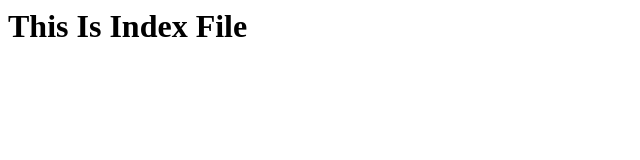
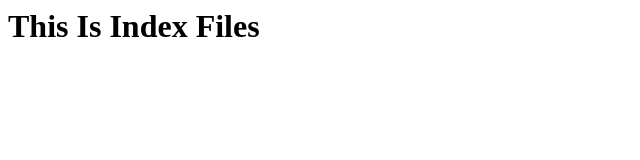
Before and after one commit to BishalBhati/HMS, a plain HTML site: page index.html in a window 1280 px wide. Shown: the full height of the page, 0-640 px from the left. Drawn offline with Linux system fonts and the light colour scheme.

Commit message:
index file modified

```diff
--- a/index.html
+++ b/index.html
@@ -1,5 +1,5 @@
 <html>
     <body>
-        <h1>This Is Index File</h1>
+        <h1>This Is Index Files</h1>
     </body>
 </html>
```
